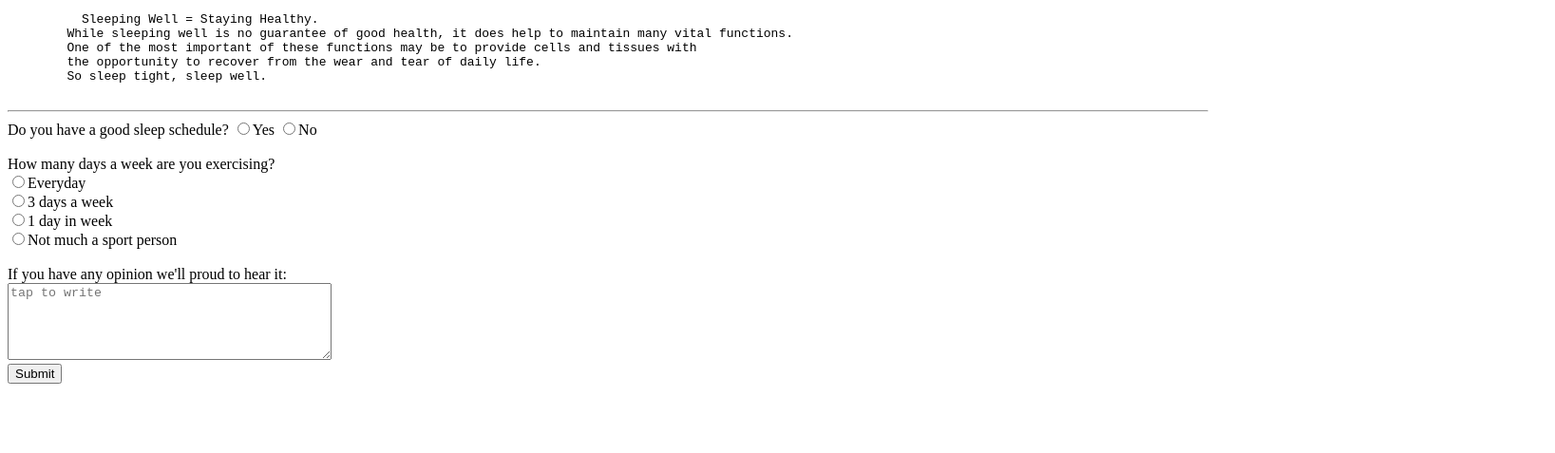
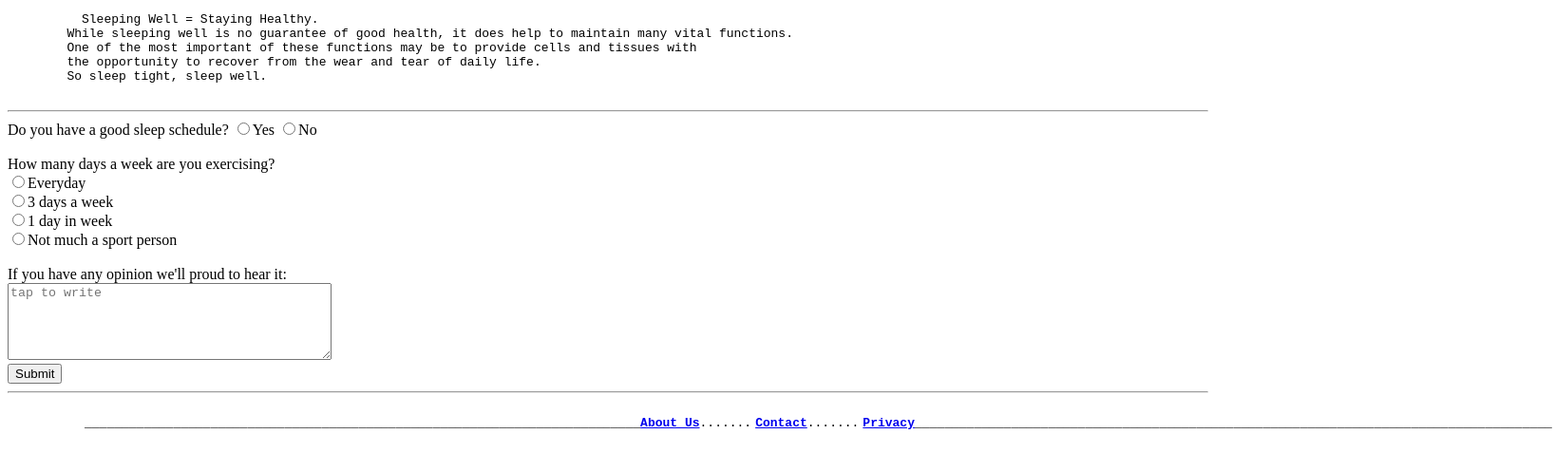
Before and after one commit to Sadra-Taghizadeh/Team-Work-APS, a plain HTML site: page Health.html in a window 1280 px wide. Shown: the part 2004-2481 px from the top of the page at 95% size, 1637 px wide, since content can reach past the window. Before the commit the page ends 2416 px from the top, so only its background shows below. Drawn offline with Linux system fonts and the light colour scheme.

Commit message:
footer added

```diff
--- a/Health.html
+++ b/Health.html
@@ -178,5 +178,18 @@
             </form>
         </section>
     </main>
+    <footer><hr>
+        <table>
+            <thead>
+                <tr>
+
+                    <td><pre><span>          ___________________________________________________________________________</span><a href="/"><strong>About Us</strong></a><span>.......</span></pre></td>
+                    <td><pre><a href="/"><strong>Contact</strong></a><span>.......</span></pre></td>
+                    <td><pre><a href="/"><strong>Privacy</strong></a><span>______________________________________________________________________________________</span></pre></td>
+
+                </tr>
+            </thead>
+        </table>
+    </footer>
 </body>
 </html>
```
